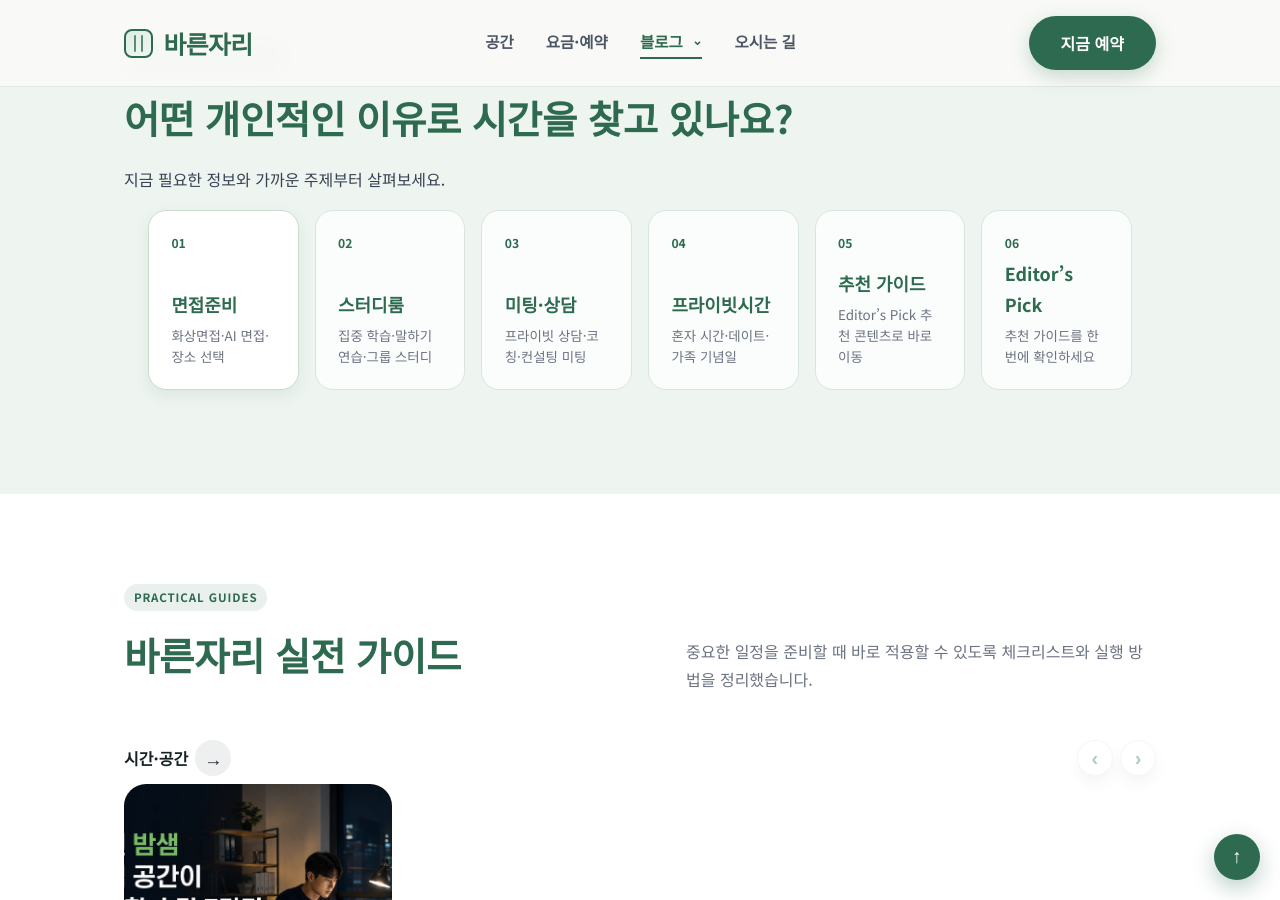
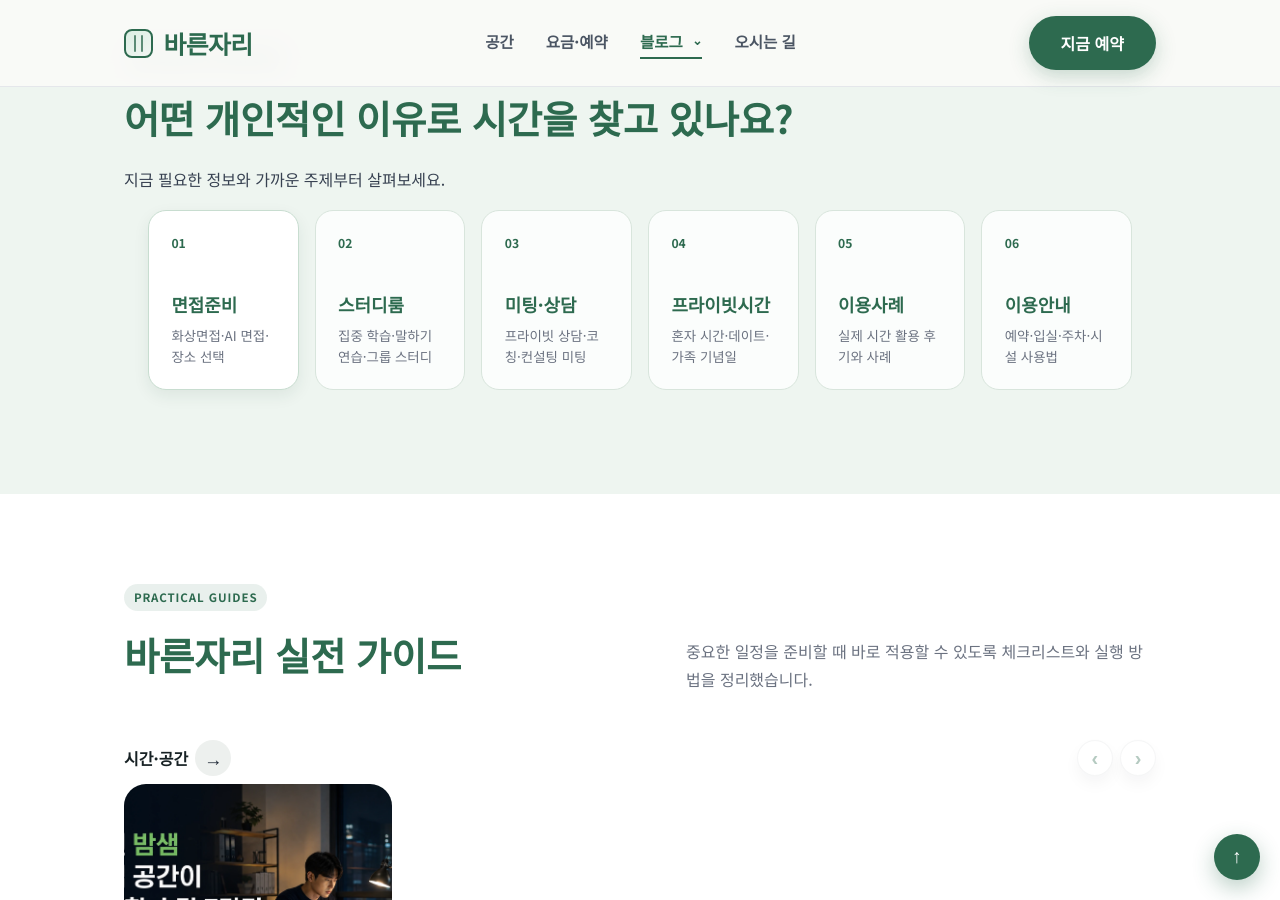
Before and after one commit to bareunspace/blog, a Jekyll site: the page built from blog.html, in a window 1280 px wide and 900 px high, scrolled down 1504 px. Built offline with Jekyll 4.4.1, drawn with Linux system fonts in a browser that asks for light colours.

Commit message:
Restore Explore by Purpose links

```diff
--- a/blog.html
+++ b/blog.html
@@ -137,15 +137,15 @@
           <strong>프라이빗시간</strong>
           <span>혼자 시간·데이트·가족 기념일</span>
         </a>
-        <a class="blog-topic-card" href="#featured-guide" data-filter-group="field" data-filter-target="이용사례">
+        <a class="blog-topic-card" href="#blog-latest" data-filter-group="field" data-filter-target="이용사례">
           <span class="blog-topic-number">05</span>
-          <strong>추천 가이드</strong>
-          <span>Editor’s Pick 추천 콘텐츠로 바로 이동</span>
+          <strong>이용사례</strong>
+          <span>실제 시간 활용 후기와 사례</span>
         </a>
-        <a class="blog-topic-card" href="#featured-guide" data-filter-group="field" data-filter-target="이용안내">
+        <a class="blog-topic-card" href="#blog-latest" data-filter-group="field" data-filter-target="이용안내">
           <span class="blog-topic-number">06</span>
-          <strong>Editor’s Pick</strong>
-          <span>추천 가이드를 한 번에 확인하세요</span>
+          <strong>이용안내</strong>
+          <span>예약·입실·주차·시설 사용법</span>
         </a>
       </nav>
     </div>
```
